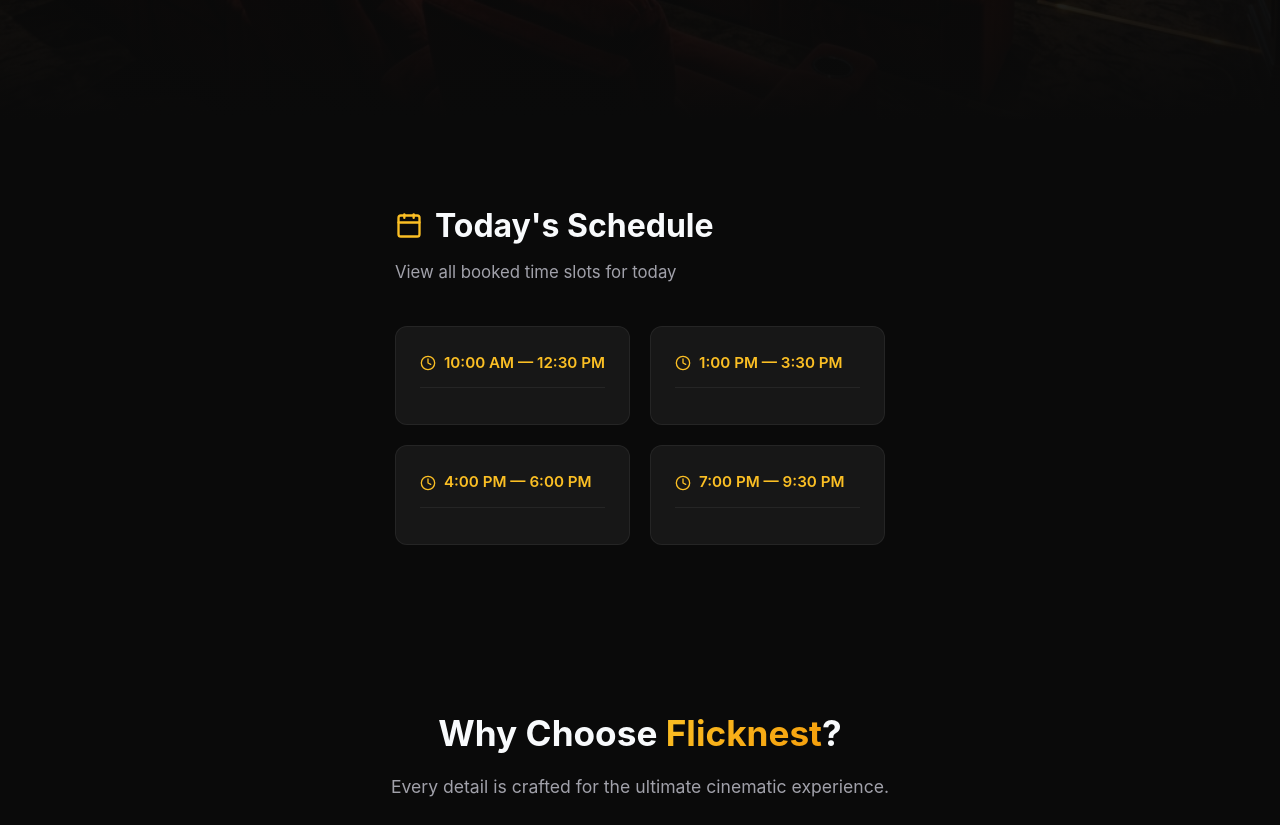
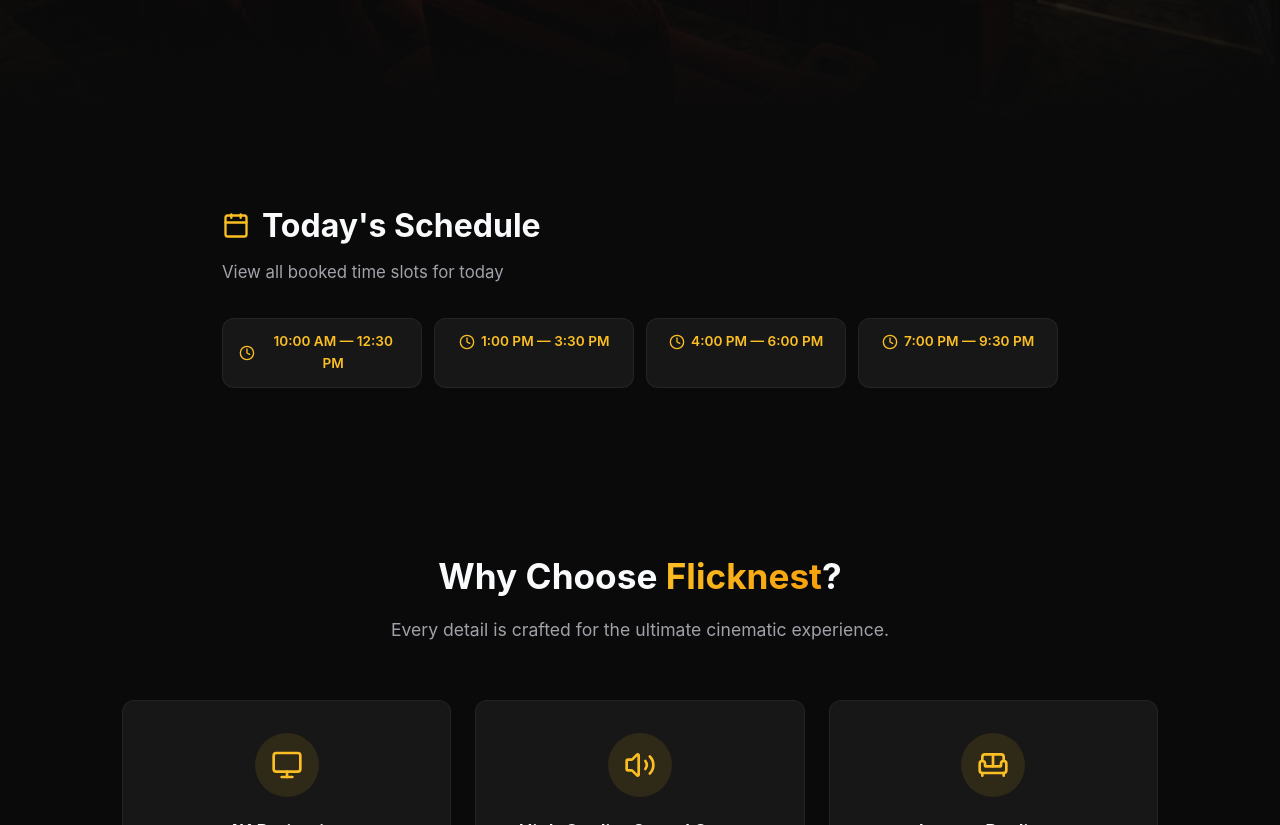
Before and after one commit to sakunakavinda/flicknest, a React (Vite) app: page / in a window 1280 px wide. Shown: the part 680-1505 px from the top of the page. Built offline with nearby package versions, Linux system fonts and the light colour scheme.

Commit message:
style: update schedule grid to a 4-column compact layout and restyle time slot cards

```diff
--- a/src/components/Schedule.css
+++ b/src/components/Schedule.css
@@ -5,7 +5,7 @@
 .schedule-section {
   padding: 5rem 2rem;
   max-width: 900px;
-  margin: 0 auto;        /* Centers the section horizontally */
+  margin: 0 auto;
 }
 
 .schedule-header {
@@ -24,25 +24,26 @@
 
 .schedule-subtitle {
   color: var(--text-secondary);
-  margin-bottom: 2.5rem;
+  margin-bottom: 2rem;
   font-size: 1.05rem;
 }
 
-/* --- The Grid Layout --- */
+/* --- Compact 4-column grid for time-only slots --- */
 .schedule-grid {
   display: grid;
-  grid-template-columns: repeat(2, 1fr);   /* 2 equal columns */
-  gap: 1.25rem;
+  grid-template-columns: repeat(4, 1fr);
+  gap: 0.75rem;
 }
 
-/* --- Individual Booking Card --- */
+/* --- Small Time Slot Card --- */
 .booking-card {
   background: var(--bg-secondary);
   border: 1px solid rgba(255, 255, 255, 0.06);
   border-radius: var(--border-radius);
-  padding: 1.5rem;
+  padding: 0.75rem 1rem;
   transition: var(--transition);
   cursor: default;
+  text-align: center;
 }
 
 .booking-card:hover {
@@ -56,40 +57,17 @@
 .booking-time {
   display: flex;
   align-items: center;
-  gap: 0.5rem;
+  justify-content: center;
+  gap: 0.4rem;
   color: var(--accent-gold);
   font-weight: 600;
-  font-size: 0.95rem;
-  margin-bottom: 0.75rem;
-  padding-bottom: 0.75rem;
-  border-bottom: 1px solid rgba(255, 255, 255, 0.06);
+  font-size: 0.85rem;
 }
 
-/* --- Details --- */
-.booking-details {
-  display: flex;
-  flex-direction: column;
-  gap: 0.4rem;
-}
-
-.booking-movie {
-  font-size: 1.15rem;
-  font-weight: 600;
-  color: var(--text-primary);
-}
-
-.booking-customer {
-  display: flex;
-  align-items: center;
-  gap: 0.4rem;
-  color: var(--text-secondary);
-  font-size: 0.9rem;
-}
-
-/* --- Responsive: Stack to 1 column on mobile --- */
+/* --- Responsive --- */
 @media (max-width: 768px) {
   .schedule-grid {
-    grid-template-columns: 1fr;    /* Single column on small screens */
+    grid-template-columns: repeat(2, 1fr);
   }
 
   .schedule-header h2 {
```
